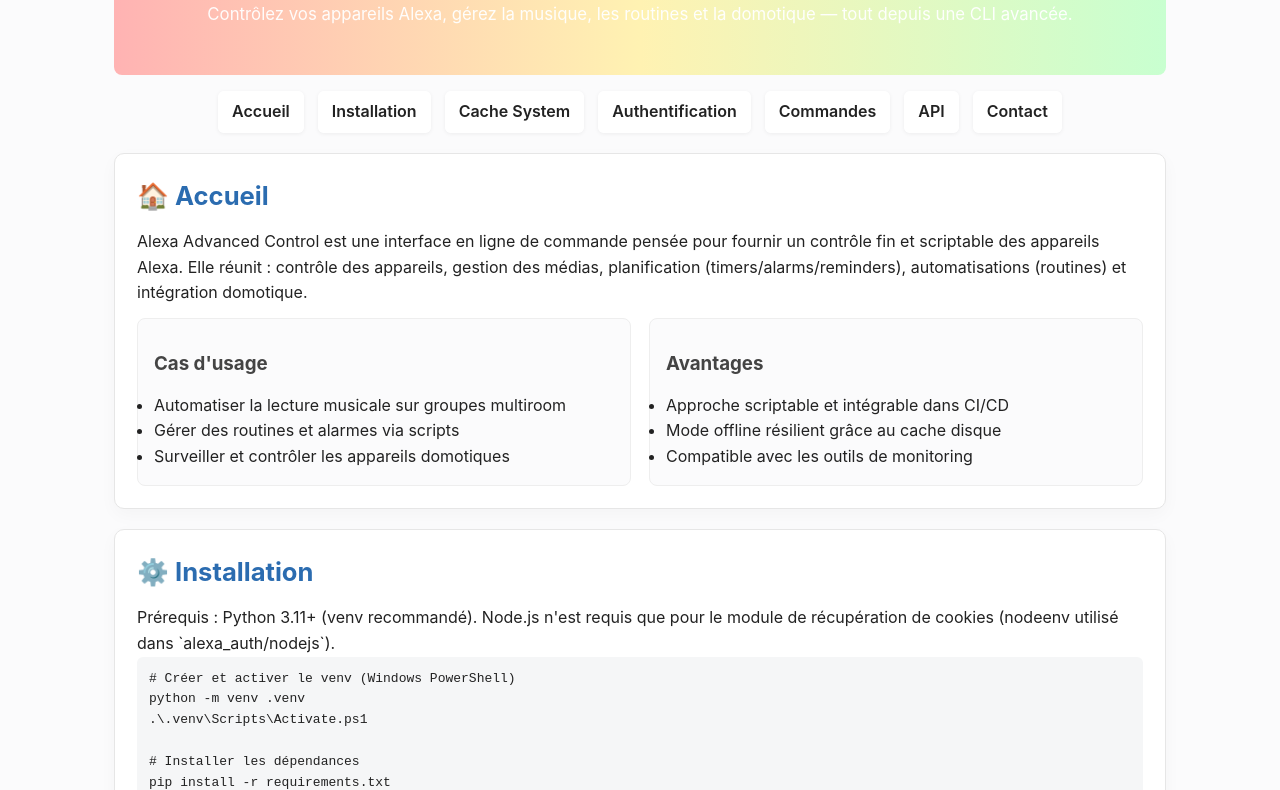
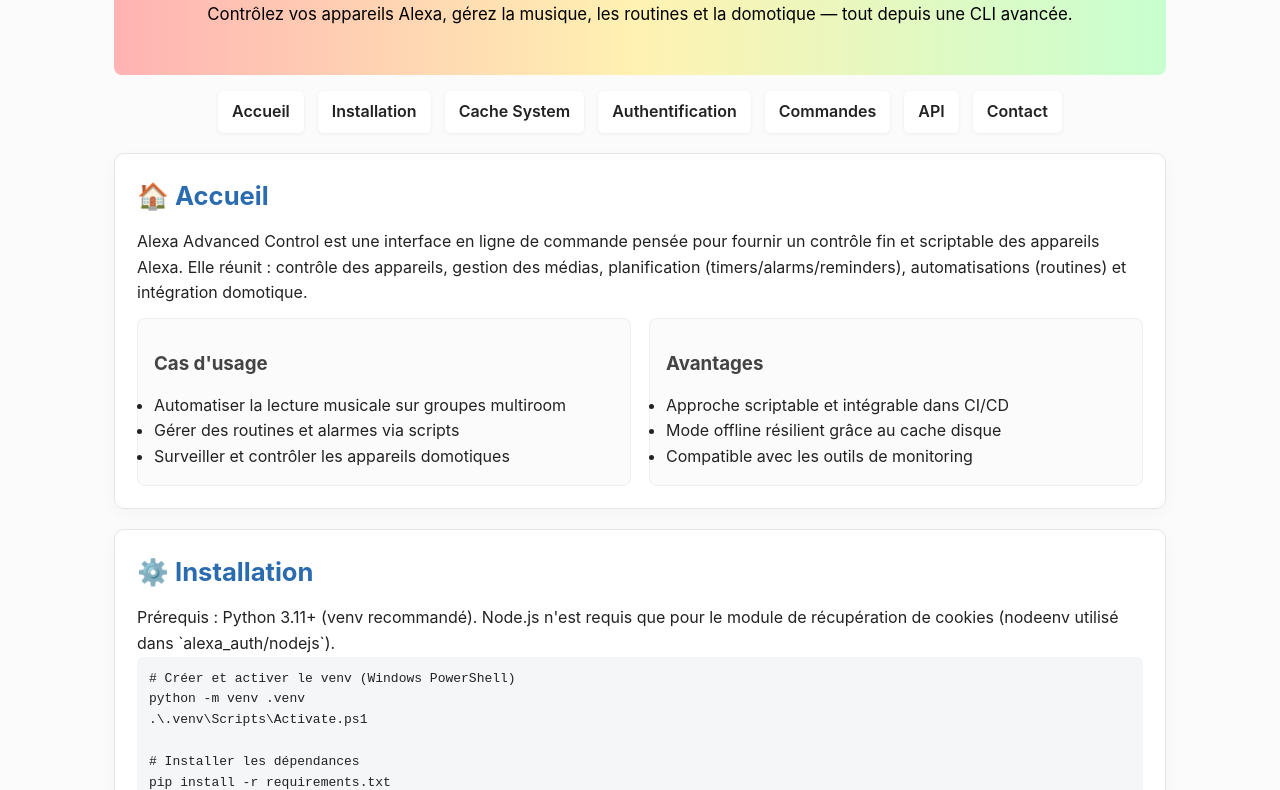
Before and after one commit to weedmanu/alexa_full_control, a plain HTML site: page docs/documentation.html in a window 1280 px wide. Shown: the part 166-956 px from the top of the page. Drawn offline with Linux system fonts and the light colour scheme.

Commit message:
docs: header subtitle in black

```diff
--- a/docs/documentation.html
+++ b/docs/documentation.html
@@ -21,7 +21,7 @@
         header{padding:48px 24px;text-align:center;background:linear-gradient(90deg,var(--soft-red),var(--soft-yellow),var(--soft-green));border-radius:8px;color:#fff;margin-top:20px}
         /* Gradient text effect for the H1 */
         header h1{font-size:2.6rem;font-weight:800;letter-spacing:-0.02em;background:linear-gradient(90deg,#ffb3b3,#fff2b2,#c8ffd0);-webkit-background-clip:text;background-clip:text;color:transparent}
-        header p{color:rgba(255,255,255,0.95);margin-top:8px;font-size:1.05rem}
+    	header p{color:#000000;margin-top:8px;font-size:1.05rem}
         nav{position:sticky;top:18px;background:transparent;margin-top:16px;z-index:1000}
         nav ul{display:flex;gap:14px;justify-content:center;flex-wrap:wrap;list-style:none}
         nav a{display:inline-block;padding:8px 14px;border-radius:6px;color:#222;text-decoration:none;background:rgba(255,255,255,0.9);box-shadow:0 1px 4px rgba(0,0,0,0.06);font-weight:600}
```
